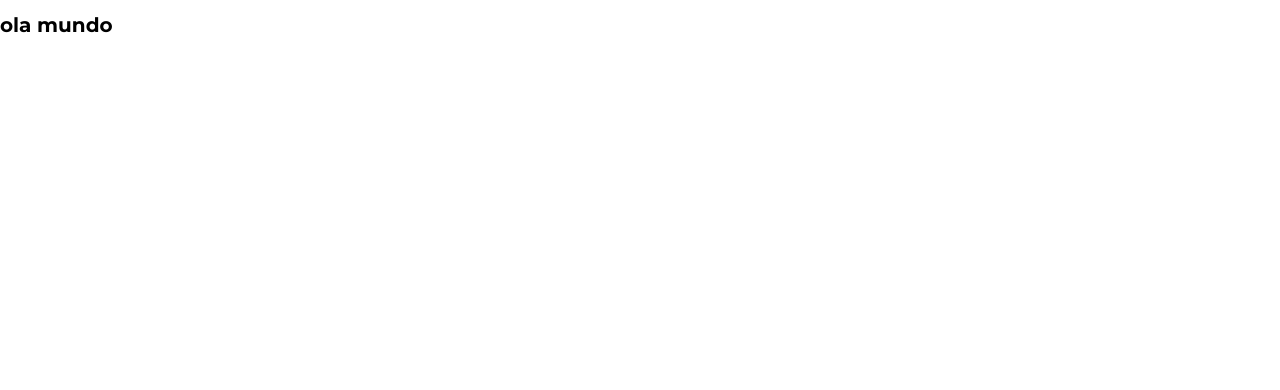
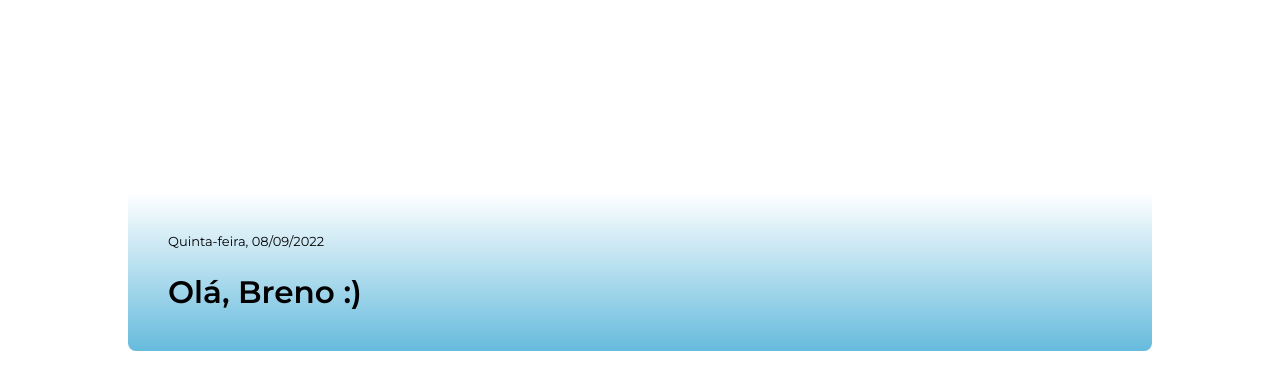
Before and after one commit to BrenoDev00/Estudos_Angular, an Angular app in the folder anybank/: page / in a window 1280 px wide. Shown: the top 390 px of the page. Built offline with nearby package versions, Linux system fonts and the light colour scheme.

Commit message:
adiciona componente header

```diff
--- a/anybank/src/app/app.component.css
+++ b/anybank/src/app/app.component.css
@@ -0,0 +1,14 @@
+#app {
+  width: 100vw;
+  height: 100dvh;
+
+  display: flex;
+  justify-content: center;
+  align-items: center;
+}
+
+#app-container {
+  padding: 1.2rem;
+  flex-basis: 1024px;
+  margin-top: -20%;
+}
--- a/anybank/src/app/app.component.html
+++ b/anybank/src/app/app.component.html
@@ -1 +1,5 @@
-<h1>ola mundo</h1>
+<div id="app">
+  <div id="app-container">
+    <app-banner />
+  </div>
+</div>
--- a/anybank/src/app/app.component.ts
+++ b/anybank/src/app/app.component.ts
@@ -1,10 +1,11 @@
 import { Component } from '@angular/core';
+import { BannerComponent } from './components/banner/banner.component';
 
 @Component({
   selector: 'app-root',
-  imports: [],
+  imports: [BannerComponent],
   templateUrl: './app.component.html',
-  styleUrl: './app.component.css'
+  styleUrl: './app.component.css',
 })
 export class AppComponent {
   title = 'anybank';
--- /dev/null
+++ b/anybank/src/app/components/banner/banner.component.css
@@ -0,0 +1,24 @@
+header {
+  display: flex;
+  justify-content: space-between;
+
+  padding: 4rem;
+  border-radius: 0.8rem;
+  background: linear-gradient(to top, #6bdf, #fff);
+}
+
+#user-date-info {
+  display: flex;
+  flex-direction: column;
+  gap: 2.4rem;
+}
+
+time {
+  font-size: 1.3rem;
+}
+
+#user-message {
+  all: unset;
+  font-size: 3.1rem;
+  font-weight: 600;
+}
--- /dev/null
+++ b/anybank/src/app/components/banner/banner.component.html
@@ -0,0 +1,8 @@
+<header>
+  <div id="user-date-info">
+    <time>Quinta-feira, 08/09/2022</time>
+    <p id="user-message">Olá, Breno :)</p>
+  </div>
+
+  <div></div>
+</header>
--- a/anybank/src/styles.css
+++ b/anybank/src/styles.css
@@ -8,7 +8,7 @@
   --bg-light-gray: #f5f5f5;
   --bg-light-blue: #f2fbff;
 
-  --neutral-black: #ffffff;
+  --neutral-black: #000000;
   --neutral-dark-gray: #8b8b8b;
   --neutral-medium-gray: #a6a6a6;
   --neutral-light-gray: #cbcbcb;
@@ -22,5 +22,7 @@ body {
   margin: 0;
   padding: 0;
   box-sizing: border-box;
+
   font-family: "Montserrat", sans-serif;
+  color: var(--neutral-black);
 }
```
Also changed, not shown: anybank/src/app/components/banner/banner.component.ts (added, +11 -0 lines).
